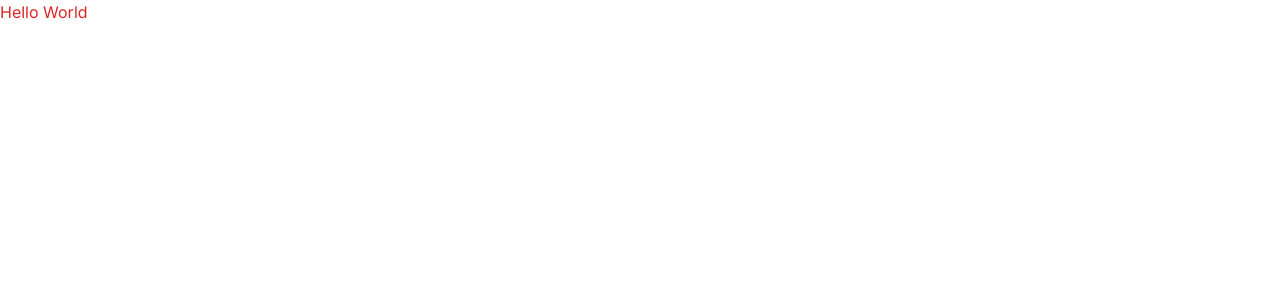
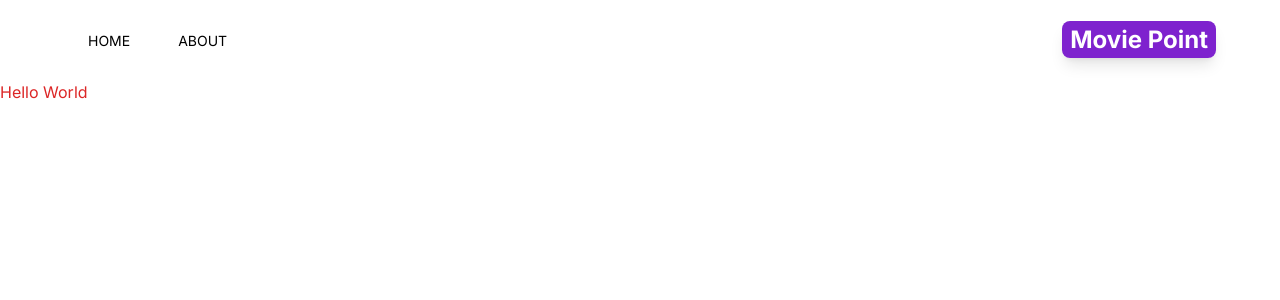
Before and after one commit to fuadcoder/movie-point, a Next.js app: page / in a window 1280 px wide. Shown: the top 300 px of the page. Built offline with nearby package versions, Linux system fonts and the light colour scheme.

Commit message:
create the header section

```diff
--- a/package.json
+++ b/package.json
@@ -16,6 +16,7 @@
     "postcss": "8.4.24",
     "react": "18.2.0",
     "react-dom": "18.2.0",
+    "react-icons": "^4.9.0",
     "tailwindcss": "3.3.2"
   }
 }
--- a/src/app/layout.js
+++ b/src/app/layout.js
@@ -1,3 +1,4 @@
+import Header from '@/components/Header'
 import './globals.css'
 import { Inter } from 'next/font/google'
 
@@ -11,7 +12,17 @@
 export default function RootLayout({ children }) {
   return (
     <html lang="en">
-      <body className={inter.className}>{children}</body>
+      <body className={inter.className}>
+        {/* Header */}
+          <Header />
+
+        {/* Navbar */}
+
+        {/* SearchBox */}
+
+        {children}
+
+      </body>
     </html>
   )
 }
--- /dev/null
+++ b/src/components/Header.js
@@ -0,0 +1,19 @@
+import Link from "next/link";
+import MenuItem from "./MenuItem";
+import { AiFillHome } from 'react-icons/ai';
+import { BsFillInfoCircleFill } from 'react-icons/bs';
+export default function Header() {
+  return (
+    <div className="flex justify-between mx-2 max-w-6xl sm:mx-auto items-center py-6">
+      <div className="flex">
+        <MenuItem title="HOME" address="/" Icon={AiFillHome}/>
+        <MenuItem title="ABOUT" address="/about" Icon={BsFillInfoCircleFill}/>
+      </div>
+      <div className="">
+        <Link href="/">
+          <span className="text-2xl text-white font-bold bg-purple-700 py-1 px-2 rounded-lg shadow-lg">Movie Point</span>
+        </Link>
+      </div>
+    </div>
+  )
+}
--- /dev/null
+++ b/src/components/MenuItem.js
@@ -0,0 +1,12 @@
+import Link from "next/link";
+
+export default function MenuItems({title, address, Icon}) {
+  return (
+    <div>
+      <Link href={address} className="mx-4 lg:mx-6 hover:text-purple-700">
+        <Icon className="text-2xl mx-4 sm:hidden"/>
+        <p className="hidden sm:inline my-2 text-sm">{title}</p>
+      </Link>
+    </div>
+  );
+}
```
Also changed, not shown: 1 other file (tests, documents, lock files or other folders).
